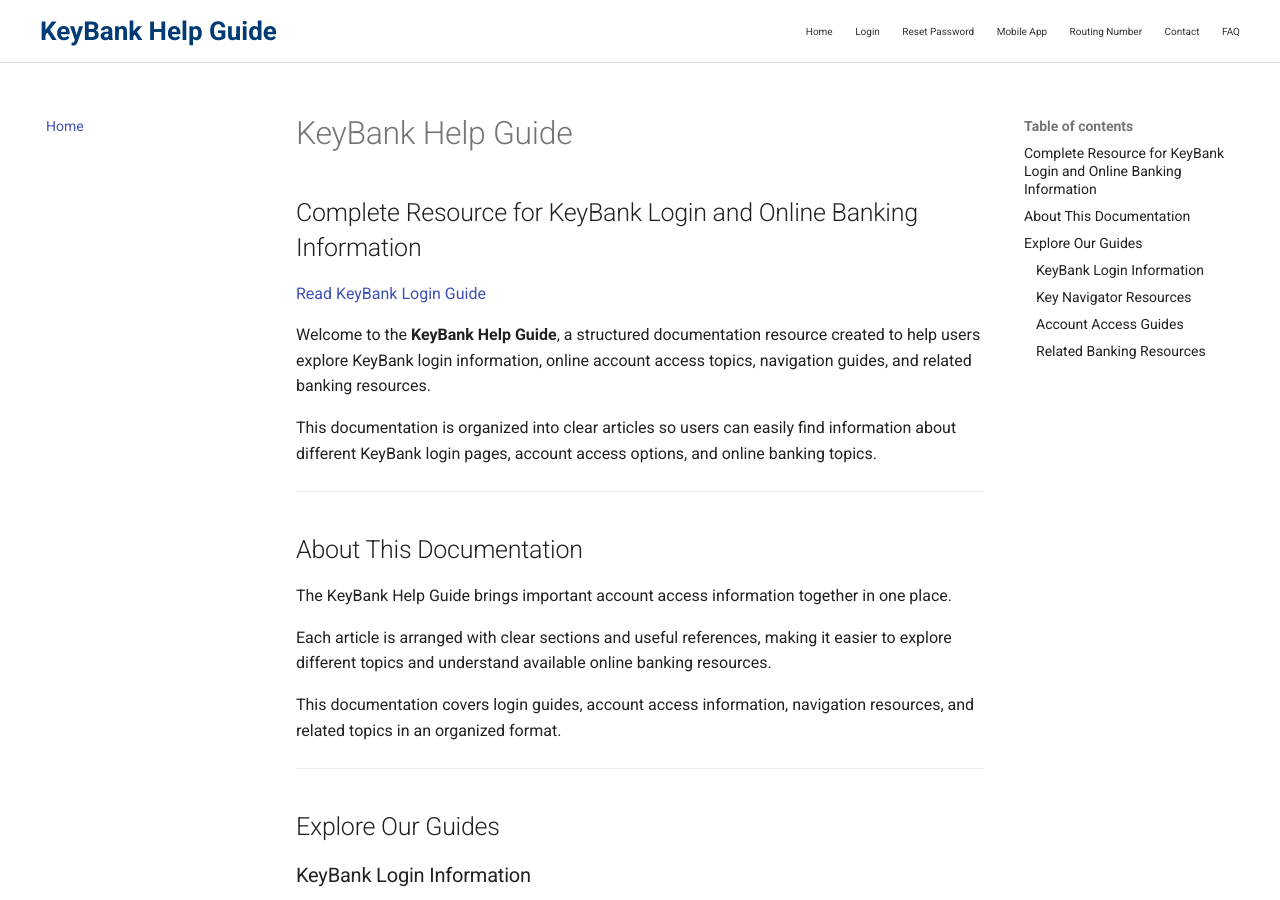
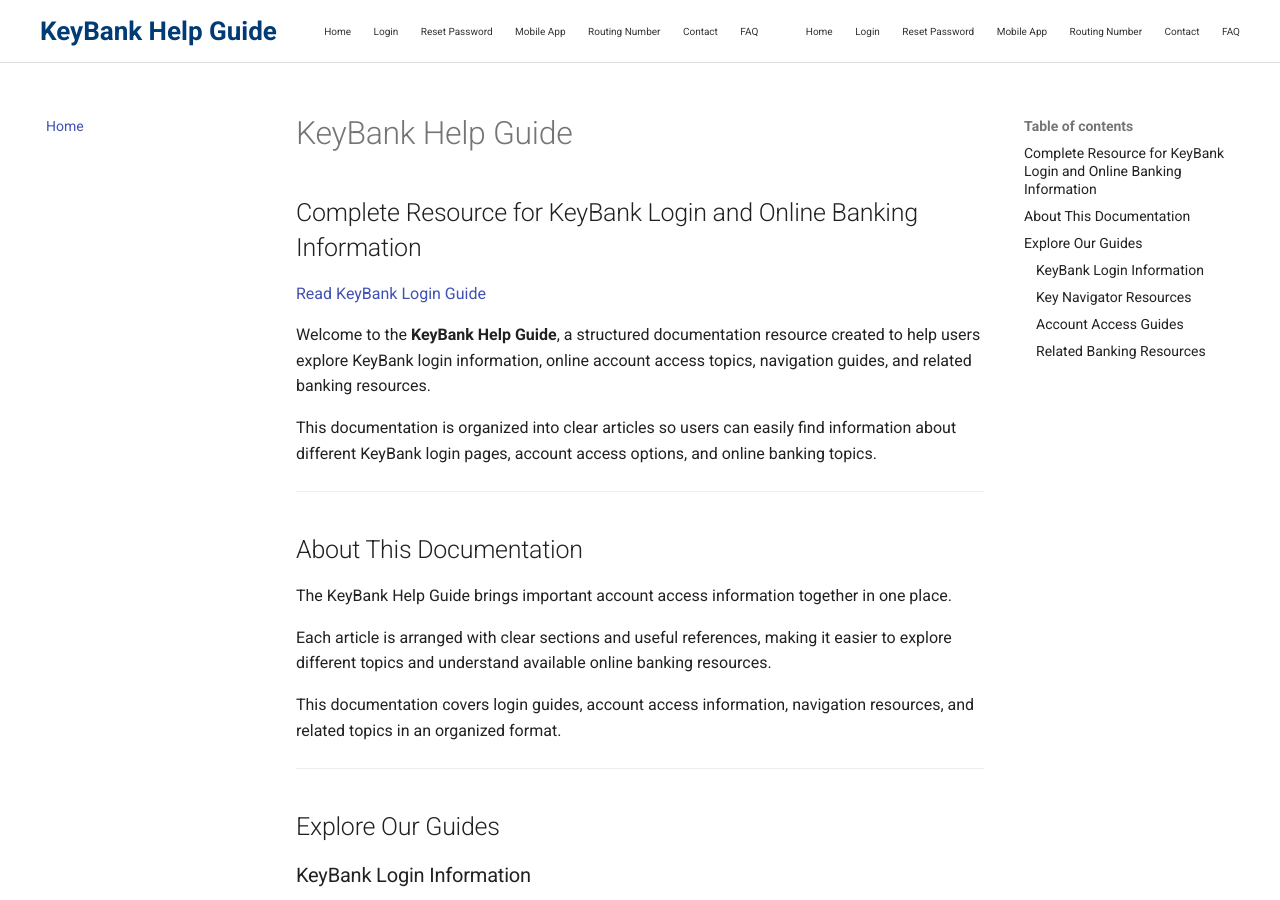
Before and after one commit to taxguide/keybank-help-guide, an MkDocs documentation site: the page built from docs/index.md, in a window 1280 px wide and 900 px high. Built offline with MkDocs 1.6.1 and Material for MkDocs 9.7.7, drawn with Linux system fonts in a browser that asks for light colours.

Commit message:
Update main.html

```diff
--- a/docs/overrides/main.html
+++ b/docs/overrides/main.html
@@ -20,7 +20,15 @@
     <a href="/articles/key-navigator-login/">Routing Number</a>
     <a href="/articles/website-login/">Contact</a>
     <a href="/articles/navigator-login-guide/">FAQ</a>
-  </nav>
+  </nav><nav class="top-nav">
+  <a href="/">Home</a>
+  <a href="/articles/keybank-login-page/">Login</a>
+  <a href="/articles/account-login/">Reset Password</a>
+  <a href="/articles/keytrade-login/">Mobile App</a>
+  <a href="/articles/key-navigator-login/">Routing Number</a>
+  <a href="/articles/website-login/">Contact</a>
+  <a href="/articles/navigator-login-guide/">FAQ</a>
+</nav>
 
 </header>
 {% endblock %}
```
